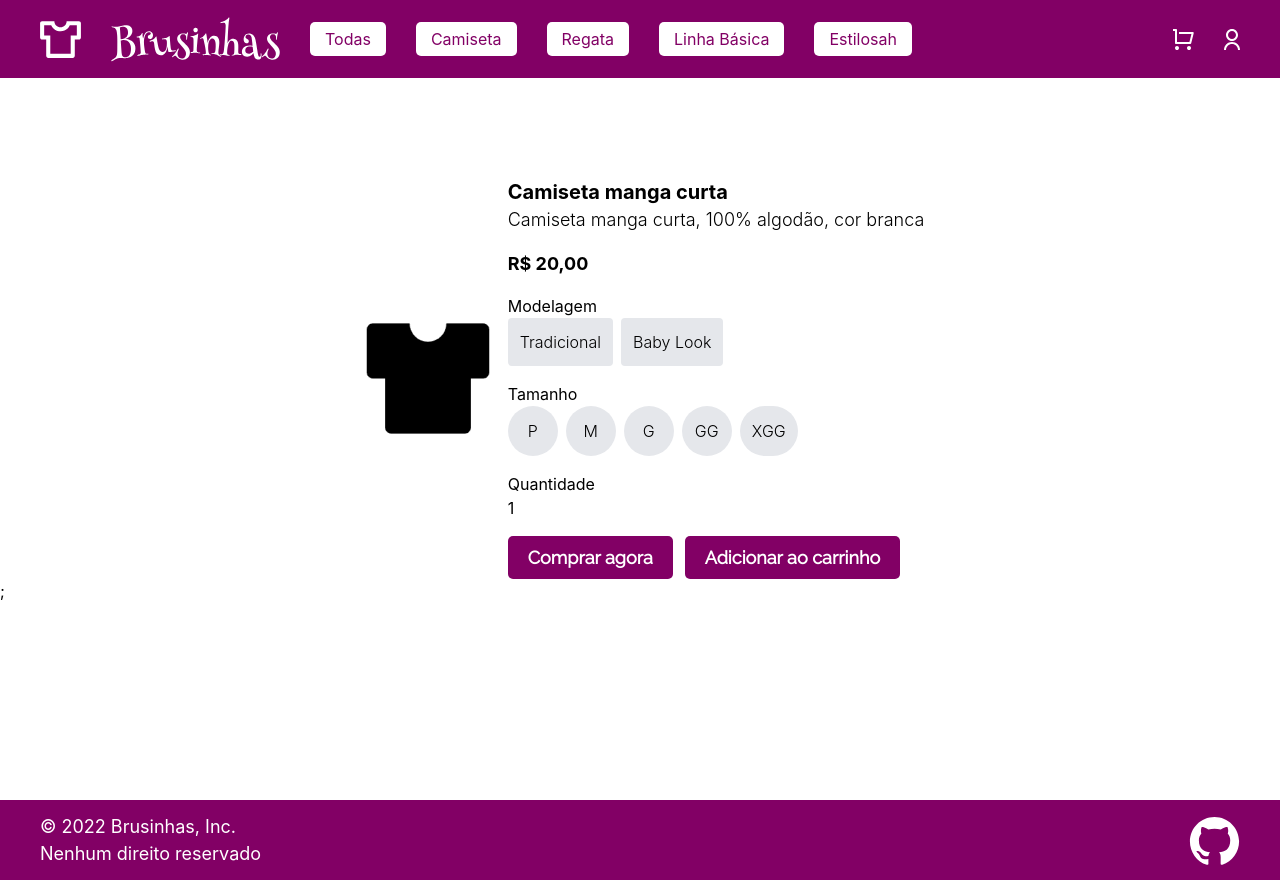
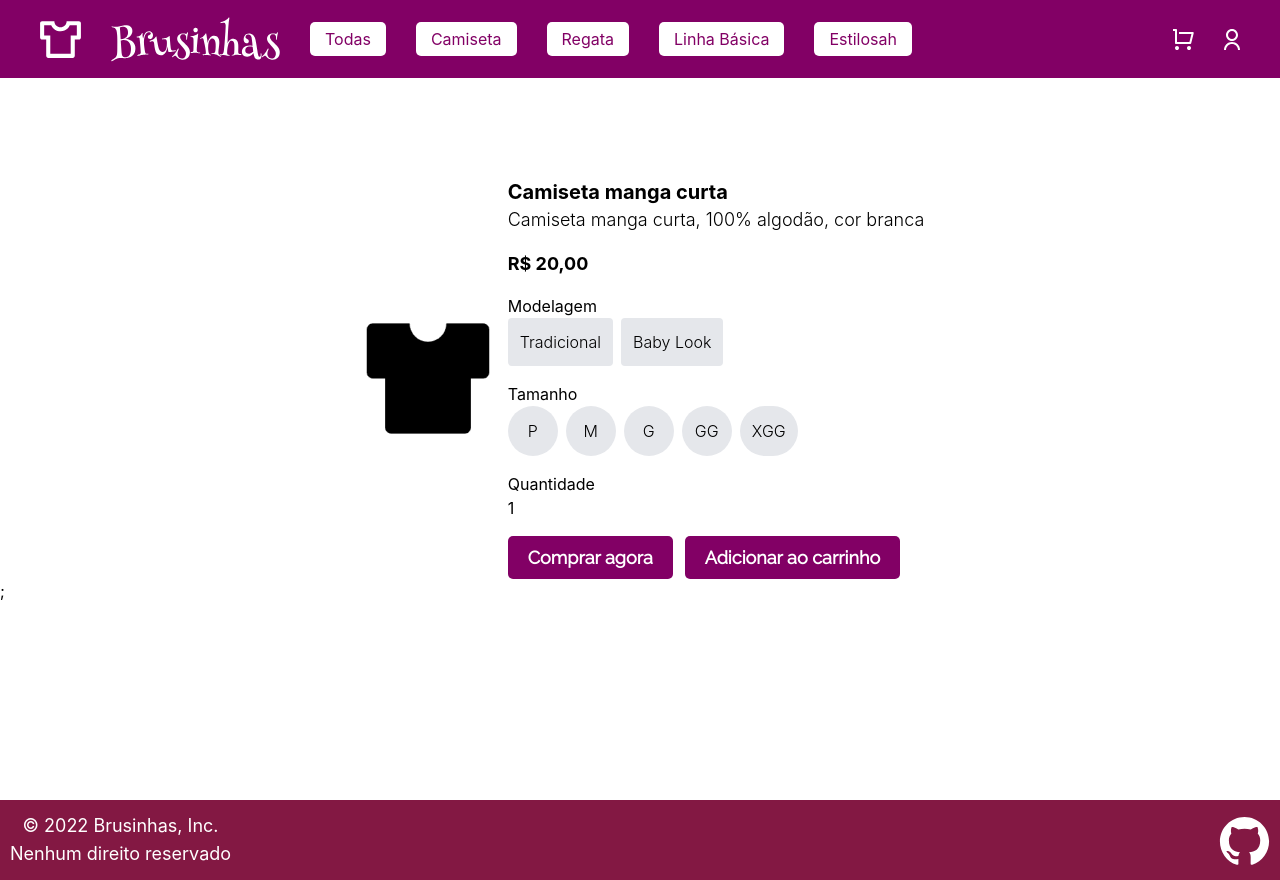
Before and after one commit to lusmoura/An-online-store---Trabalho-Web, a React (Create React App) app in the folder brusinhas/: page / in a window 1280 px wide. Built offline with nearby package versions, Linux system fonts and the light colour scheme.

Commit message:
update style Footer

```diff
--- a/brusinhas/src/components/Footer/Footer.jsx
+++ b/brusinhas/src/components/Footer/Footer.jsx
@@ -1,14 +1,12 @@
 import github_icon from "../../assets/github_icon.svg";
-
-import "./style.css";
 
 export default function Footer() {
   return (
-    <div className="footer">
-      <div className="footer-container">
-        <div className="footer-left">
-          <p>© 2022 Brusinhas, Inc. </p>
-          <p>Nenhum direito reservado</p>
+    <div className="footer w-full bg-pink-900 text-white text-center h-20">
+      <div className="footer-container flex justify-between items-center h-20 px-[10px] py-[40px]">
+        <div className="footer-left text-lg">
+          <p className="m-0 text-center">© 2022 Brusinhas, Inc. </p>
+          <p className="m-0 text-center">Nenhum direito reservado</p>
         </div>
         <div className="footer-right">
           <a
--- a/brusinhas/src/components/Footer/style.css
+++ /dev/null
@@ -1,24 +0,0 @@
-.footer {
-    width: 100%;
-    background-color: #820065;
-    color: white;
-    text-align: center;
-    height: 80px;
-  }
-
-  .footer-container {
-    display: flex;
-    justify-content: space-between;
-    align-items: center;
-    padding: 0px 40px;
-    height: 80px;
-  }
-
-  .footer-left {
-    font-size: 18px;
-  }
-
-  .footer-left p {
-    margin: 0;
-    text-align: start;
-  }
```
